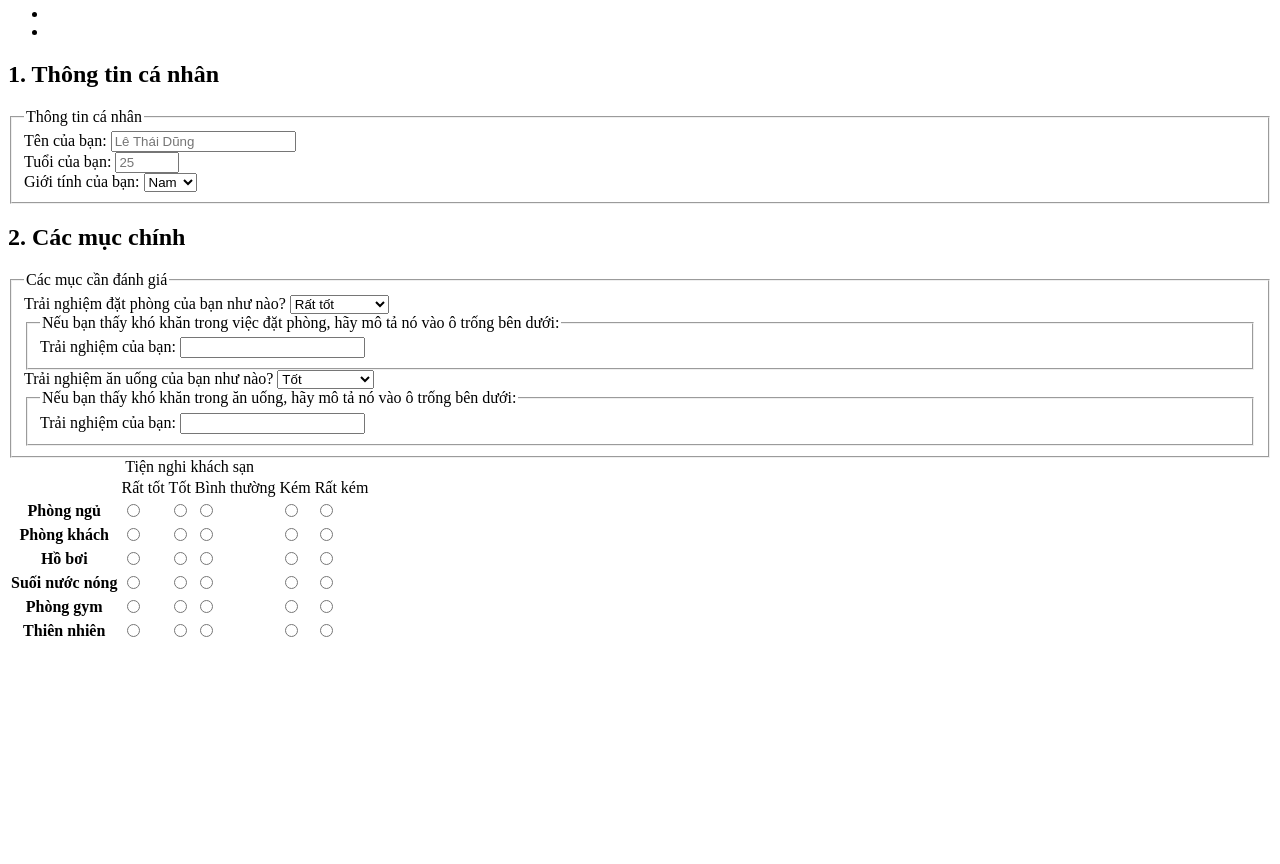
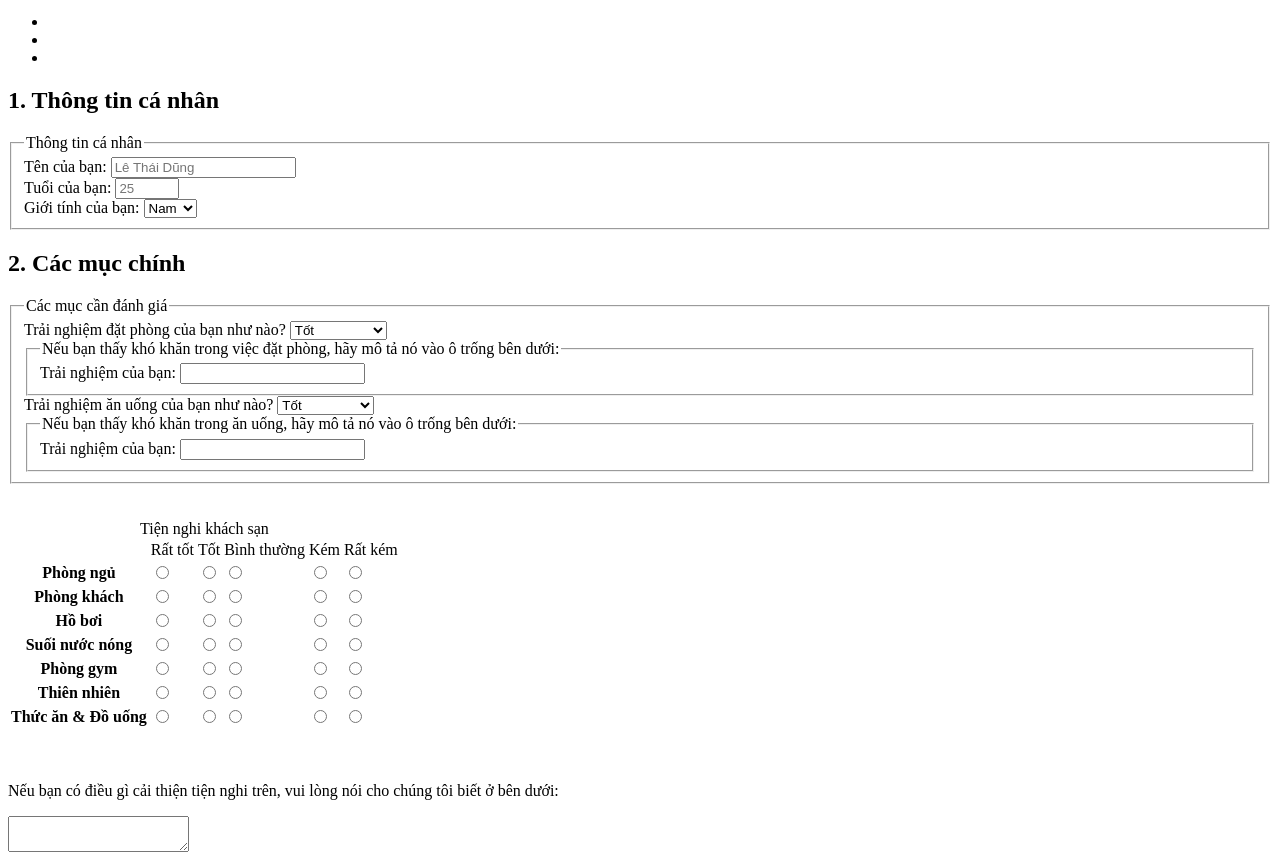
Before and after one commit to le4364938-hash/Hotel-Survey-Form, a plain HTML site: page index.html in a window 1280 px wide. Shown: the part 127-991 px from the top of the page. Before the commit the page ends 800 px from the top, so only its background shows below. Drawn offline with Linux system fonts and the light colour scheme.

Commit message:
I just add something new for survey

```diff
--- a/index.html
+++ b/index.html
@@ -1,10 +1,10 @@
 <!DOCTYPE html>
-<html lang="vi">
+< lang="vi">
     <head>
         <meta charset="UTF-8">
         <title>Phiếu khảo sát từ Khách Sạn của chúng tôi.</title>
     </head>
-    <body>
+    <form>
         <h1>Phiếu khảo sát từ Khách Sạn.</h1>
         <p>Cảm ơn các bạn vì đã sử dụng dịch vụ trong khách sạn của chúng tôi. Chúng tôi luôn chào đón các bạn trở lại!</p>
         <nav>
@@ -36,21 +36,19 @@
                 </select>
             </div>
         </fieldset>
-    </form>
     </section>
     <section>
         <h2>2. Các mục chính</h2>
-    <form action="Feedback">
         <fieldset>
             <legend>Các mục cần đánh giá</legend>
             <div>
                 <label for="trải-nghiệm-đặt-phòng">Trải nghiệm đặt phòng của bạn như nào?</label>
                 <select id="trải-nghiệm-đặt-phòng" name="trải-nghiệm-đặt-phòng">
-                    <option >Rất tốt</option>
-                    <option >selected>Tốt</option>
-                    <option >Bình thường</option>
-                    <option >Kém</option>
-                    <option >Rất kém</option>
+                    <option>Rất tốt</option>
+                    <option selected>Tốt</option>
+                    <option>Bình thường</option>
+                    <option>Kém</option>
+                    <option>Rất kém</option>
                 </select>
             </div>
             <fieldset>
@@ -64,10 +62,10 @@
                 <label for="trải-nghiệm-ăn-uống">Trải nghiệm ăn uống của bạn như nào?</label>
                 <select id="trải-nghiệm-ăn-uống" name="trải-nghiệm-ăn-uống">
                     <option>Rất Tốt</option>
-                    <option  selected>Tốt</option>
-                    <option >Bình thường</option>
+                    <option selected>Tốt</option>
+                    <option>Bình thường</option>
                     <option>Kém</option>
-                    <option >Rất kém</option>
+                    <option>Rất kém</option>
                 </select>
             </div>
             <fieldset>
@@ -78,15 +76,13 @@
             </div>
             </fieldset>
         </fieldset>
-    </form>
     </section>
+<br>
+<br>
     <section>
         <table id="tiện-nghi">
             <caption>Tiện nghi khách sạn</caption>
             <thead>
-
-            </thead>
-            <tbody>
                 <tr>
                     <td></td>
                     <td>Rất tốt</td>
@@ -95,56 +91,73 @@
                     <td>Kém</td>
                     <td>Rất kém</td>
                 </tr>
+            </thead>
+            <tbody>
                 <tr>
                     <th id="chất-lượng-phòng-ngủ">Phòng ngủ</th>
-                    <td><input type="radio" value="Rất tốt" name="chất lượng phòng ngủ"></td>
-                    <td><input type="radio" value="Tốt"     name="chất lượng phòng ngủ"></td>
-                    <td><input type="radio" value="Bình thường" name="chất lượng phòng ngủ"></td>
-                    <td><input type="radio" value="Kém"      name="chất lượng phòng ngủ"></td>
-                    <td><input type="radio" value="Rất Kém" name="chất lượng phòng ngủ"></td>
+                    <td><input type="radio" value="Rất tốt" name="chất-lượng-phòng-ngủ"></td>
+                    <td><input type="radio" value="Tốt" name="chất-lượng-phòng-ngủ"></td>
+                    <td><input type="radio" value="Bình thường" name="chất-lượng-phòng-ngủ"></td>
+                    <td><input type="radio" value="Kém" name="chất-lượng-phòng-ngủ"></td>
+                    <td><input type="radio" value="Rất Kém" name="chất-lượng-phòng-ngủ"></td>
                 </tr>
                 <tr>
                     <th id="chất-lượng-phòng-khách">Phòng khách</th>
-                    <td><input type="radio" value="Rất tốt" name="chất lượng phòng khách"></td>
-                    <td><input type="radio" value="Tốt" name="chất lượng phòng khách"></td>
-                    <td><input type="radio" value="Bình thường" name="chất lượng phòng khách"></td>
-                    <td><input type="radio" value="Kém" name="chất lượng phòng khách"></td>
-                    <td><input type="radio" value="Rất Kém" name="chất lượng phòng khách"></td>
+                    <td><input type="radio" value="Rất tốt" name="chất-lượng-phòng-khách"></td>
+                    <td><input type="radio" value="Tốt" name="chất-lượng-phòng-khách"></td>
+                    <td><input type="radio" value="Bình thường" name="chất-lượng-phòng-khách"></td>
+                    <td><input type="radio" value="Kém" name="chất-lượng-phòng-khách"></td>
+                    <td><input type="radio" value="Rất Kém" name="chất-lượng-phòng-khách"></td>
                 </tr>
                 <tr>
                     <th id="chất-lượng-hồ-bơi">Hồ bơi</th>
-                    <td><input type="radio" value="Rất tốt" name="chất lượng hồ bơi"></td>
-                    <td><input type="radio" value="Tốt" name="chất lượng hồ bơi"></td>
-                    <td><input type="radio" value="Bình thường" name="chất lượng hồ bơi"></td>
-                    <td><input type="radio" value="Kém" name="chất lượng hồ bơi"></td>
-                    <td><input type="radio" value="Rất Kém" name="chất lượng hồ bơi"></td>
+                    <td><input type="radio" value="Rất tốt" name="chất-lượng-hồ-bơi"></td>
+                    <td><input type="radio" value="Tốt" name="chất-lượng-hồ-bơi"></td>
+                    <td><input type="radio" value="Bình thường" name="chất-lượng-hồ-bơi"></td>
+                    <td><input type="radio" value="Kém" name="chất-lượng-hồ-bơi"></td>
+                    <td><input type="radio" value="Rất Kém" name="chất-lượng-hồ-bơi"></td>
                 </tr>
                 <tr>
                     <th id="chất-lượng-suối-nước-nóng">Suối nước nóng</th>
-                    <td><input type="radio" value="Rất tốt" name="chất lượng suối nước nóng"></td>
-                    <td><input type="radio" value="Tốt" name="chất lượng suối nước nóng"></td>
-                    <td><input type="radio" value="Bình thường" name="chất lượng suối nước nóng"></td>
-                    <td><input type="radio" value="Kém" name="chất lượng suối nước nóng"></td>
-                    <td><input type="radio" value="Rất Kém" name="chất lượng suối nước nóng"></td>
+                    <td><input type="radio" value="Rất tốt" name="chất-lượng-suối-nước-nóng"></td>
+                    <td><input type="radio" value="Tốt" name="chất-lượng-suối-nước-nóng"></td>
+                    <td><input type="radio" value="Bình thường" name="chất-lượng-suối-nước-nóng"></td>
+                    <td><input type="radio" value="Kém" name="chất-lượng-suối-nước-nóng"></td>
+                    <td><input type="radio" value="Rất Kém" name="chất-lượng-suối-nước-nóng"></td>
                 </tr>
                 <tr>
                     <th id="chất-lượng-phòng-gym">Phòng gym</th>
-                    <td><input type="radio" value="Rất tốt" name="chất lượng phòng gym"></td>
-                    <td><input type="radio" value="Tốt" name="chất lượng phòng gym"></td>
-                    <td><input type="radio" value="Bình thường" name="chất lượng phòng gym"></td>
-                    <td><input type="radio" value="Kém" name="chất lượng phòng gym"></td>
-                    <td><input type="radio" value="Rất Kém" name="chất lượng phòng gym"></td>
+                    <td><input type="radio" value="Rất tốt" name="chất-lượng-phòng-gym"></td>
+                    <td><input type="radio" value="Tốt" name="chất-lượng-phòng-gym"></td>
+                    <td><input type="radio" value="Bình thường" name="chất-lượng-phòng-gym"></td>
+                    <td><input type="radio" value="Kém" name="chất-lượng-phòng-gym"></td>
+                    <td><input type="radio" value="Rất Kém" name="chất-lượng-phòng-gym"></td>
                 </tr>
                 <tr>
                     <th id="chất-lượng-thiên-nhiên">Thiên nhiên</th>
-                    <td><input type="radio" value="Rất tốt" name="chất lượng thiên nhiên"></td>
-                    <td><input type="radio" value="Tốt" name="chất lượng thiên nhiên"></td>
-                    <td><input type="radio" value="Bình thường" name="chất lượng thiên nhiên"></td>
-                    <td><input type="radio" value="Kém" name="chất lượng thiên nhiên"></td>
+                    <td><input type="radio" value="Rất tốt" name="chất-lượng-thiên-nhiên"></td>
+                    <td><input type="radio" value="Tốt" name="chất-lượng-thiên-nhiên"></td>
+                    <td><input type="radio" value="Bình thường" name="chất-lượng-thiên-nhiên"></td>
+                    <td><input type="radio" value="Kém" name="chất-lượng-thiên-nhiên"></td>
                     <td><input type="radio" value="Rất Kém" name="chất lượng thiên nhiên"></td>
+                </tr>
+                <tr>
+                    <th id="chất-lượng-thức-ăn-và-đồ-uống">Thức ăn & Đồ uống</th>
+                    <td><input type="radio" value="Rất tốt" name="chất-lượng-thức-ăn-và-đồ-uống"></td>
+                    <td><input type="radio" value="Tốt" name="chất-lượng-thức-ăn-và-đồ-uống"></td>
+                    <td><input type="radio" value="Bình thường" name="chất-lượng-thức-ăn-và-đồ-uống"></td>
+                    <td><input type="radio" value="Kém" name="chất-lượng-thức-ăn-và-đồ-uống"></td>
+                    <td><input type="radio" value="Rất Kém" name="chất-lượng-thức-ăn-và-đồ-uống"></td>
                 </tr>
             </tbody>
         </table>
     </section>
+<br>
+<br>
+    <section id="cải-thiện-tiện-nghi">
+    <p>Nếu bạn có điều gì cải thiện tiện nghi trên, vui lòng nói cho chúng tôi biết ở bên dưới:</p>
+        <textarea width=""></textarea>
+    </section>
+         </form>
     </body>
 </html>
```
